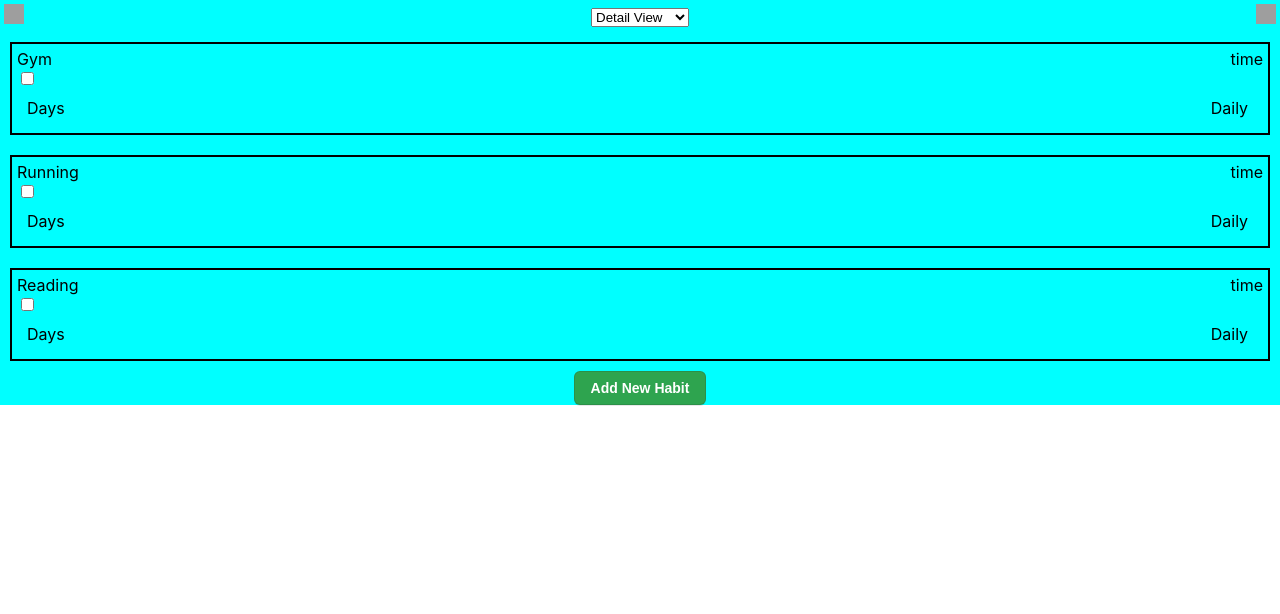
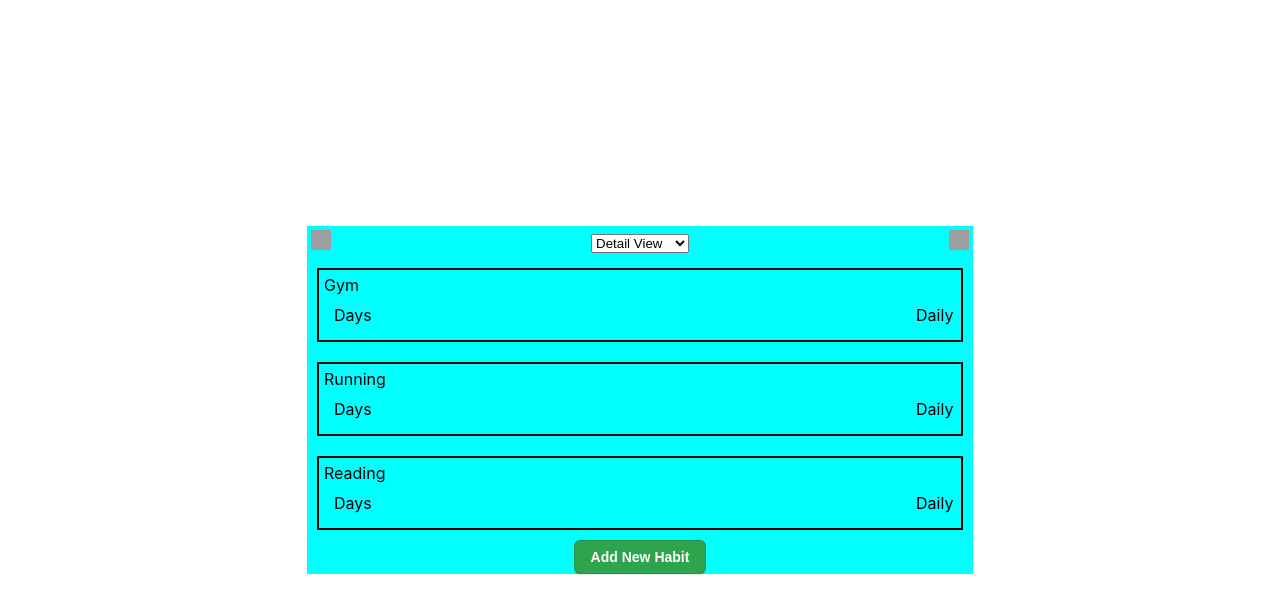
Before and after one commit to rahulpathak1501/codingninja-tracker-app, a React (Create React App) app: page / in a window 1280 px wide. Shown: the top 614 px of the page. Built offline with nearby package versions, Linux system fonts and the light colour scheme; grey boxes are pictures that could not be loaded.

Commit message:
new css added

```diff
--- a/src/component/Habbit.js
+++ b/src/component/Habbit.js
@@ -8,9 +8,8 @@ function Habbit({ habits }) {
       <div className="container">
         <div className="habit-nav">
           <div className="right">{habits}</div>
-          <div className="left">time</div>
         </div>
-        <input type="checkbox" />
+        {/* <input type="checkbox" /> */}
         <div className="habit-footer">
           <div className="day-count">{doneCount[habits]} Days</div>
           {/* <div className="streak"> 9 best</div> */}
--- a/src/component/HabitTrackerWeekView.js
+++ b/src/component/HabitTrackerWeekView.js
@@ -22,7 +22,7 @@ function HabitTrackerWeekView() {
     habitList.reduce((counts, habit) => ({ ...counts, [habit]: 0 }), {})
   );
   useEffect(() => {
-    console.log(habitDoneCounts);
+    // console.log(habitDoneCounts);
     dispatch(countDoneStatuses(habitDoneCounts));
   });
 
@@ -101,7 +101,6 @@ function HabitTrackerWeekView() {
       }));
       return { ...prevStatuses, [key]: newStatus };
     });
-    // console.log(habitStatuses);
   };
 
   return (
--- a/src/index.css
+++ b/src/index.css
@@ -1,11 +1,15 @@
 body {
+  display: flex;
+  align-items: center;
+  justify-content: center;
+  height: 100vh;
   margin: 0;
   font-family: -apple-system, BlinkMacSystemFont, 'Segoe UI', 'Roboto', 'Oxygen',
     'Ubuntu', 'Cantarell', 'Fira Sans', 'Droid Sans', 'Helvetica Neue',
     sans-serif;
   -webkit-font-smoothing: antialiased;
   -moz-osx-font-smoothing: grayscale;
-  overflow-x: hidden; /* This will hide horizontal overflow */
+  overflow-x: hidden;
   overflow-y: auto;
 }
 
@@ -119,6 +123,7 @@ button{
   display: flex;
   width: 100%;
   flex-direction: column;
+  align-items: center;
   padding: 5px;
   margin: 5px;
 }
@@ -140,6 +145,7 @@ button{
   display: flex;
   justify-content: space-between;
   align-items: center;
+  width: 100%;
 }
 
 .day-of-the-week {
```
